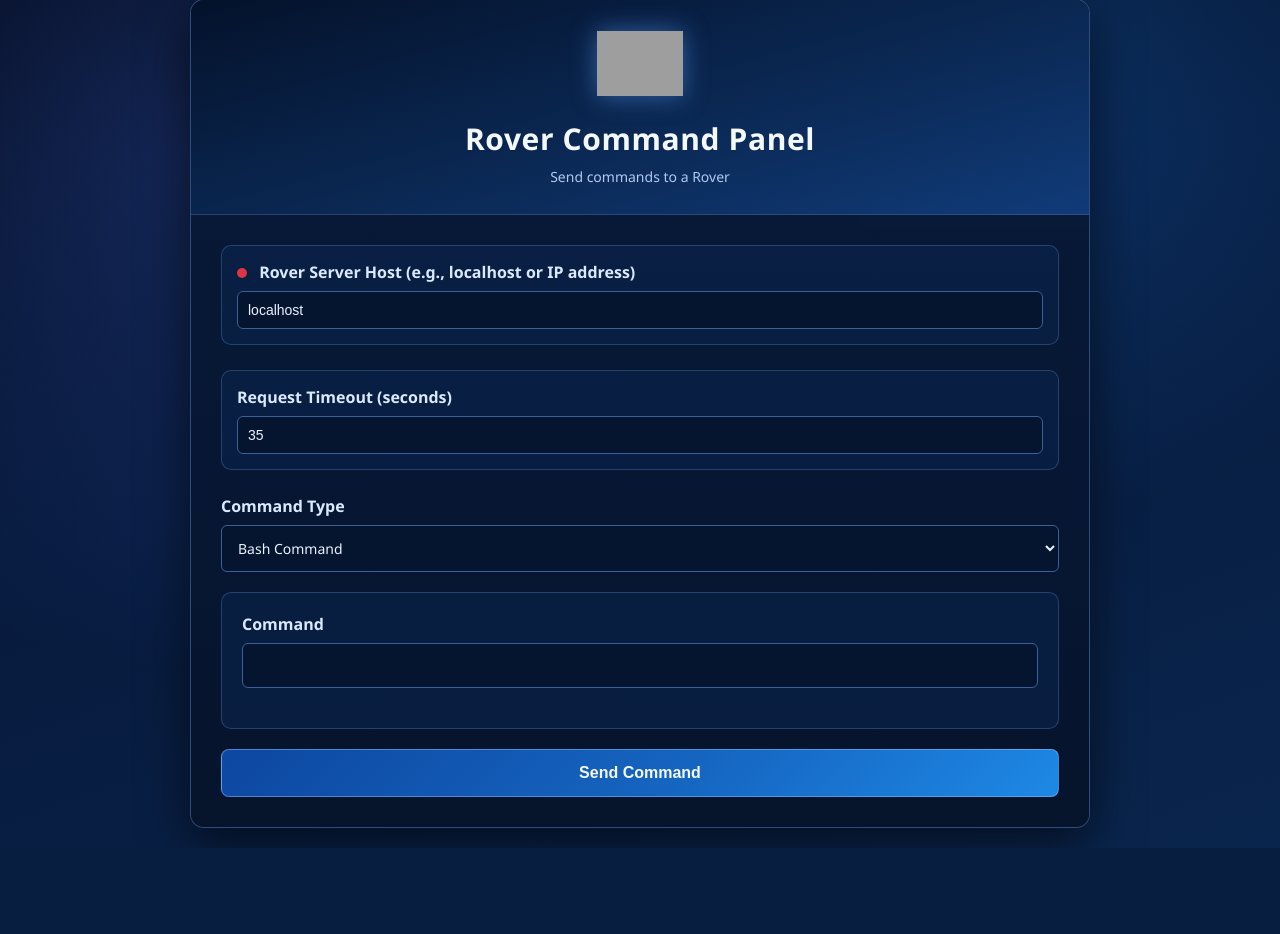
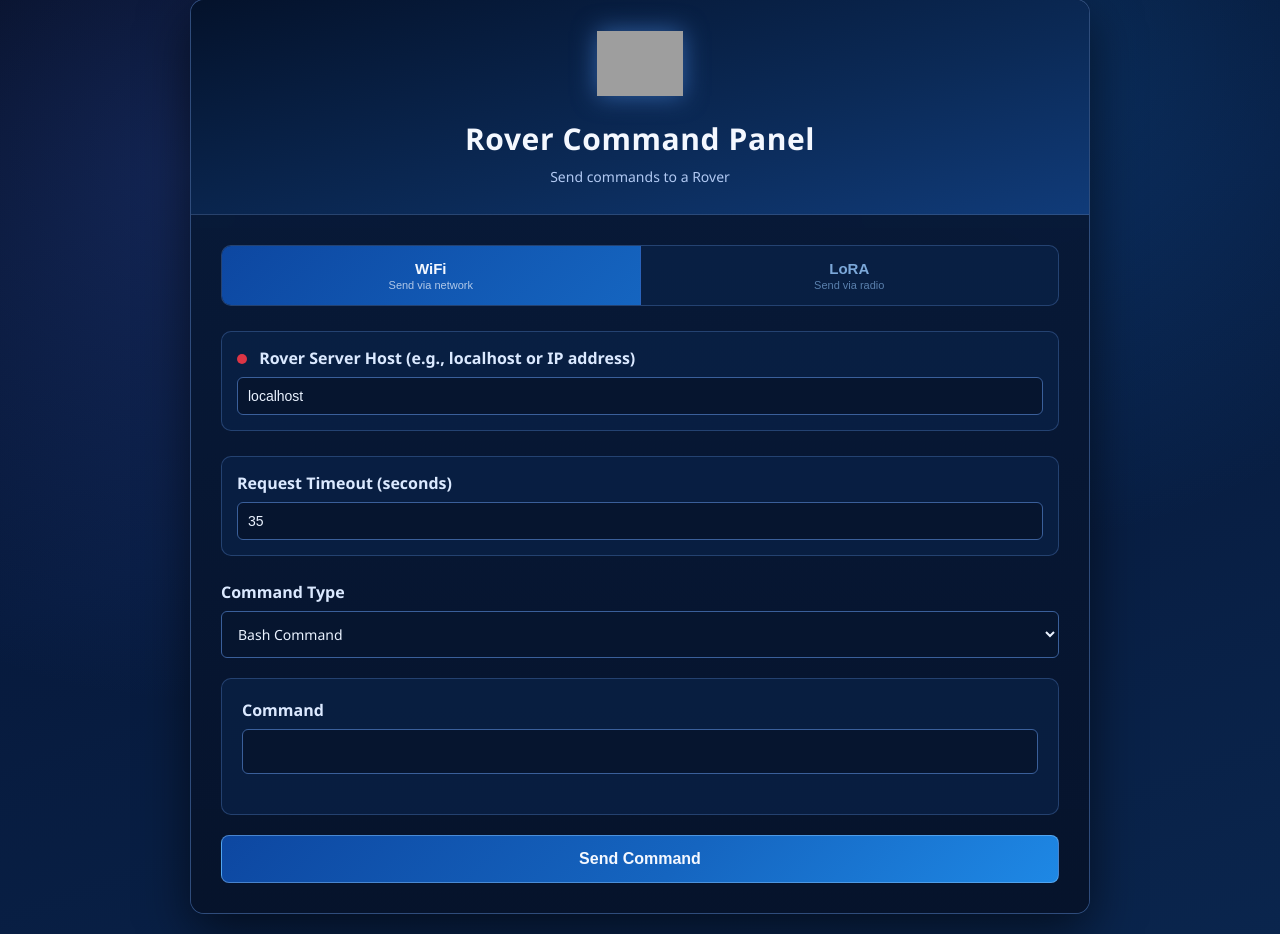
Before and after one commit to rhs-metsanauts/raspi, a Flask app: page / in a window 1280 px wide. Shown: the part 21-955 px from the top of the page. Before the commit the page ends 869 px from the top, so only its background shows below. Run offline with Flask 3, Linux system fonts and the light colour scheme; grey boxes are pictures that could not be loaded.

Commit message:
added lora transmission still need to do recieving

```diff
--- a/FlaskServer.py
+++ b/FlaskServer.py
@@ -1,12 +1,16 @@
 from flask import Flask, render_template, request, jsonify
 import requests
+import json
 import os
 
 app = Flask(__name__)
 
-# Configuration - Change this to your FastAPI server URL
+# Configuration
 FASTAPI_SERVER_URL = "http://localhost:8000/execute"
 DEFAULT_TIMEOUT = 35
+TRANSMISSION_MODE = "wifi"  # "wifi" or "lora"
+LORA_DESTINATION = 0  # Integer destination for LoRA
+LORA_MESSAGE_PATH = r"message.json"
 
 
 @app.route('/')
@@ -17,14 +21,27 @@ def index():
 
 @app.route('/send_command', methods=['POST'])
 def send_command():
-    """Forward command to FastAPI server and return response"""
+    """Forward command via WiFi to FastAPI server, or save to file for LoRA"""
     try:
         data = request.get_json()
+        mode = data.pop('mode', TRANSMISSION_MODE)
 
-        # Get timeout from request or use default
+        if mode == 'lora':
+            return _send_lora(data)
+        else:
+            return _send_wifi(data)
+
+    except Exception as e:
+        return jsonify({
+            "success": False,
+            "error": str(e)
+        }), 500
+
+
+def _send_wifi(data):
+    """Send command over WiFi to FastAPI server"""
+    try:
         timeout = data.pop('timeout', DEFAULT_TIMEOUT)
-
-        # Send request to FastAPI server
         response = requests.post(FASTAPI_SERVER_URL, json=data, timeout=timeout)
 
         return jsonify({
@@ -45,29 +62,64 @@ def send_command():
             "error": "Request timed out"
         }), 408
 
+
+def _send_lora(data):
+    """Save command as JSON to file for LoRA transmission"""
+    try:
+        lora_dest = data.pop('lora_destination', LORA_DESTINATION)
+        data.pop('timeout', None)
+
+        # Build payload with Recipient field for the LoRA transmitter
+        payload = {"Recipient": int(lora_dest)}
+        payload.update(data)
+
+        with open(LORA_MESSAGE_PATH, 'w') as f:
+            json.dump(payload, f, indent=2)
+
+        return jsonify({
+            "success": True,
+            "data": {
+                "status": "queued",
+                "message": f"Payload written to {LORA_MESSAGE_PATH} for LoRA transmission",
+                "recipient": int(lora_dest),
+                "payload_size": len(json.dumps(payload))
+            }
+        })
+
     except Exception as e:
         return jsonify({
             "success": False,
-            "error": str(e)
+            "error": f"Failed to write LoRA message file: {str(e)}"
         }), 500
 
 
 @app.route('/config', methods=['GET', 'POST'])
 def config():
-    """Get or update FastAPI server URL and timeout"""
-    global FASTAPI_SERVER_URL, DEFAULT_TIMEOUT
+    """Get or update server configuration"""
+    global FASTAPI_SERVER_URL, DEFAULT_TIMEOUT, TRANSMISSION_MODE, LORA_DESTINATION
 
     if request.method == 'POST':
         data = request.get_json()
         FASTAPI_SERVER_URL = data.get('server_url', FASTAPI_SERVER_URL)
         DEFAULT_TIMEOUT = data.get('timeout', DEFAULT_TIMEOUT)
-        return jsonify({"success": True, "server_url": FASTAPI_SERVER_URL, "timeout": DEFAULT_TIMEOUT})
+        TRANSMISSION_MODE = data.get('mode', TRANSMISSION_MODE)
+        LORA_DESTINATION = data.get('lora_destination', LORA_DESTINATION)
+        return jsonify({
+            "success": True,
+            "server_url": FASTAPI_SERVER_URL,
+            "timeout": DEFAULT_TIMEOUT,
+            "mode": TRANSMISSION_MODE,
+            "lora_destination": LORA_DESTINATION
+        })
 
-    return jsonify({"server_url": FASTAPI_SERVER_URL, "timeout": DEFAULT_TIMEOUT})
+    return jsonify({
+        "server_url": FASTAPI_SERVER_URL,
+        "timeout": DEFAULT_TIMEOUT,
+        "mode": TRANSMISSION_MODE,
+        "lora_destination": LORA_DESTINATION
+    })
 
 
 if __name__ == '__main__':
-    # Create templates directory if it doesn't exist
     os.makedirs('templates', exist_ok=True)
-
     app.run(debug=True, host='0.0.0.0', port=5000)
--- /dev/null
+++ b/message.json
@@ -0,0 +1,5 @@
+{
+  "Recipient": 0,
+  "type": "read_file",
+  "file_name": "123"
+}
--- a/templates/index.html
+++ b/templates/index.html
@@ -318,6 +318,51 @@
         .hidden {
             display: none;
         }
+
+        /* Mode Switcher */
+        .mode-switcher {
+            display: flex;
+            background: rgba(10, 37, 77, 0.62);
+            border-radius: 10px;
+            margin-bottom: 25px;
+            border: 1px solid rgba(122, 173, 255, 0.25);
+            overflow: hidden;
+        }
+
+        .mode-btn {
+            flex: 1;
+            padding: 14px 20px;
+            border: none;
+            background: transparent;
+            color: #7ca8d9;
+            font-size: 15px;
+            font-weight: 600;
+            cursor: pointer;
+            transition: all 0.25s;
+            text-align: center;
+            position: relative;
+        }
+
+        .mode-btn:first-child {
+            border-right: 1px solid rgba(122, 173, 255, 0.25);
+        }
+
+        .mode-btn.active {
+            background: linear-gradient(135deg, #0d47a1 0%, #1565c0 100%);
+            color: #f4f8ff;
+        }
+
+        .mode-btn:hover:not(.active) {
+            background: rgba(124, 192, 255, 0.08);
+        }
+
+        .mode-label {
+            display: block;
+            font-size: 11px;
+            opacity: 0.7;
+            margin-top: 2px;
+            font-weight: 400;
+        }
     </style>
 </head>
 <body>
@@ -329,7 +374,20 @@
         </div>
 
         <div class="content">
-            <!-- Server Configuration -->
+            <!-- Mode Switcher -->
+            <div class="mode-switcher">
+                <button class="mode-btn active" id="modeWifi" onclick="setMode('wifi')">
+                    WiFi
+                    <span class="mode-label">Send via network</span>
+                </button>
+                <button class="mode-btn" id="modeLora" onclick="setMode('lora')">
+                    LoRA
+                    <span class="mode-label">Send via radio</span>
+                </button>
+            </div>
+
+            <!-- WiFi Configuration -->
+            <div id="wifiConfig">
                 <div class="config-section">
                     <label for="serverUrl">
                         <span class="status-indicator status-offline" id="statusIndicator"></span>
@@ -338,10 +396,18 @@
                     <input type="text" id="serverUrl" value="localhost" placeholder="localhost or 192.168.x.x">
                 </div>
 
-            <!-- Timeout Configuration -->
                 <div class="config-section">
                     <label for="timeout">Request Timeout (seconds)</label>
                     <input type="number" id="timeout" value="35" min="1" max="300">
+                </div>
+            </div>
+
+            <!-- LoRA Configuration -->
+            <div id="loraConfig" class="hidden">
+                <div class="config-section">
+                    <label for="loraDestination">LoRA Destination ID (0-255)</label>
+                    <input type="number" id="loraDestination" value="0" min="0" max="255" placeholder="Recipient integer ID">
+                </div>
             </div>
 
             <!-- Command Type Selection -->
@@ -418,9 +484,10 @@
     </div>
 
     <script>
+        let currentMode = 'wifi';
+
         // Helper function to build full URL from hostname
         function buildFullUrl(host) {
-            // Remove any existing protocol, port, or path
             host = host.replace(/^https?:\/\//, '').replace(/:\d+.*$/, '').replace(/\/.*$/, '');
             return `http://${host}:8000/execute`;
         }
@@ -435,15 +502,43 @@
             }
         }
 
-        // Update server URL configuration
-        document.getElementById('serverUrl').addEventListener('change', function() {
+        // Mode switcher
+        function setMode(mode) {
+            currentMode = mode;
+            document.getElementById('modeWifi').classList.toggle('active', mode === 'wifi');
+            document.getElementById('modeLora').classList.toggle('active', mode === 'lora');
+            document.getElementById('wifiConfig').classList.toggle('hidden', mode !== 'wifi');
+            document.getElementById('loraConfig').classList.toggle('hidden', mode !== 'lora');
+
+            // Update command type options based on mode
+            const commandTypeSelect = document.getElementById('commandType');
+            const currentValue = commandTypeSelect.value;
+            const readFileOption = commandTypeSelect.querySelector('option[value="read_file"]');
+            const readImageOption = commandTypeSelect.querySelector('option[value="read_image"]');
+
+            if (mode === 'lora') {
+                // Hide read options in LoRA mode
+                if (readFileOption) readFileOption.style.display = 'none';
+                if (readImageOption) readImageOption.style.display = 'none';
+
+                // If currently on a read option, switch to bash_command
+                if (currentValue === 'read_file' || currentValue === 'read_image') {
+                    commandTypeSelect.value = 'bash_command';
+                    commandTypeSelect.dispatchEvent(new Event('change'));
+                }
+            } else {
+                // Show all options in WiFi mode
+                if (readFileOption) readFileOption.style.display = '';
+                if (readImageOption) readImageOption.style.display = '';
+            }
+
             updateConfig();
-        });
+        }
 
-        // Update timeout configuration
-        document.getElementById('timeout').addEventListener('change', function() {
-            updateConfig();
-        });
+        // Update server configuration
+        document.getElementById('serverUrl').addEventListener('change', updateConfig);
+        document.getElementById('timeout').addEventListener('change', updateConfig);
+        document.getElementById('loraDestination').addEventListener('change', updateConfig);
 
         function updateConfig() {
             const host = document.getElementById('serverUrl').value;
@@ -451,22 +546,24 @@
 
             fetch('/config', {
                 method: 'POST',
-                headers: {
-                    'Content-Type': 'application/json',
-                },
+                headers: { 'Content-Type': 'application/json' },
                 body: JSON.stringify({
                     server_url: fullUrl,
-                    timeout: parseInt(document.getElementById('timeout').value)
+                    timeout: parseInt(document.getElementById('timeout').value),
+                    mode: currentMode,
+                    lora_destination: parseInt(document.getElementById('loraDestination').value)
                 })
             });
         }
 
-        // Load current server configuration
+        // Load current configuration
         fetch('/config')
             .then(response => response.json())
             .then(data => {
                 document.getElementById('serverUrl').value = extractHostname(data.server_url);
                 document.getElementById('timeout').value = data.timeout;
+                document.getElementById('loraDestination').value = data.lora_destination || 0;
+                if (data.mode) setMode(data.mode);
             });
 
         // Handle command type change
@@ -588,7 +685,9 @@
             // Build payload based on command type
             let payload = {
                 type: commandType,
-                timeout: parseInt(document.getElementById('timeout').value)
+                mode: currentMode,
+                timeout: parseInt(document.getElementById('timeout').value),
+                lora_destination: parseInt(document.getElementById('loraDestination').value)
             };
 
             switch(commandType) {
```
Also changed, not shown: transmitter_lora.py (+66 -16 lines). Lines whose indentation alone changed are shown as unchanged.
